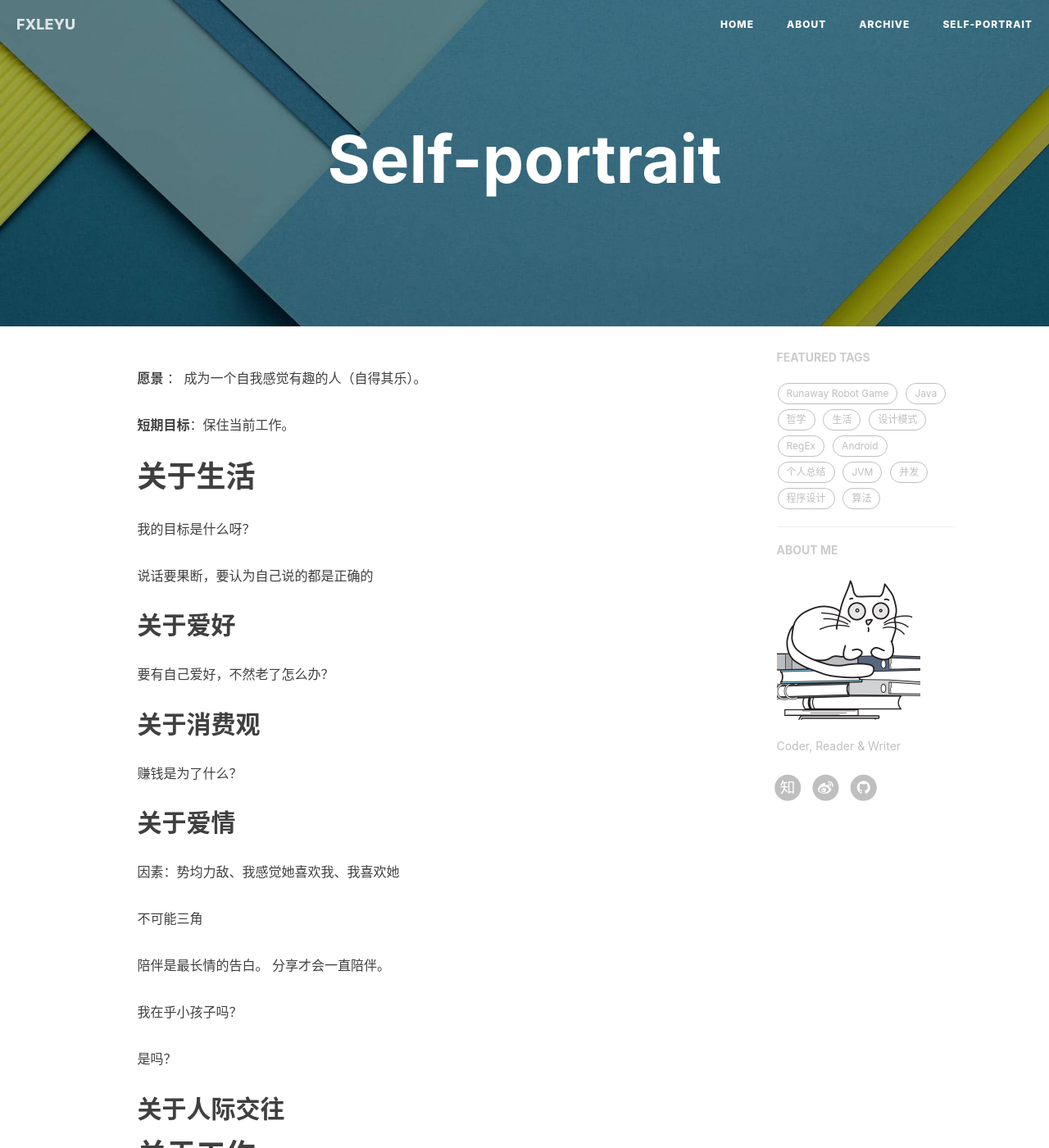
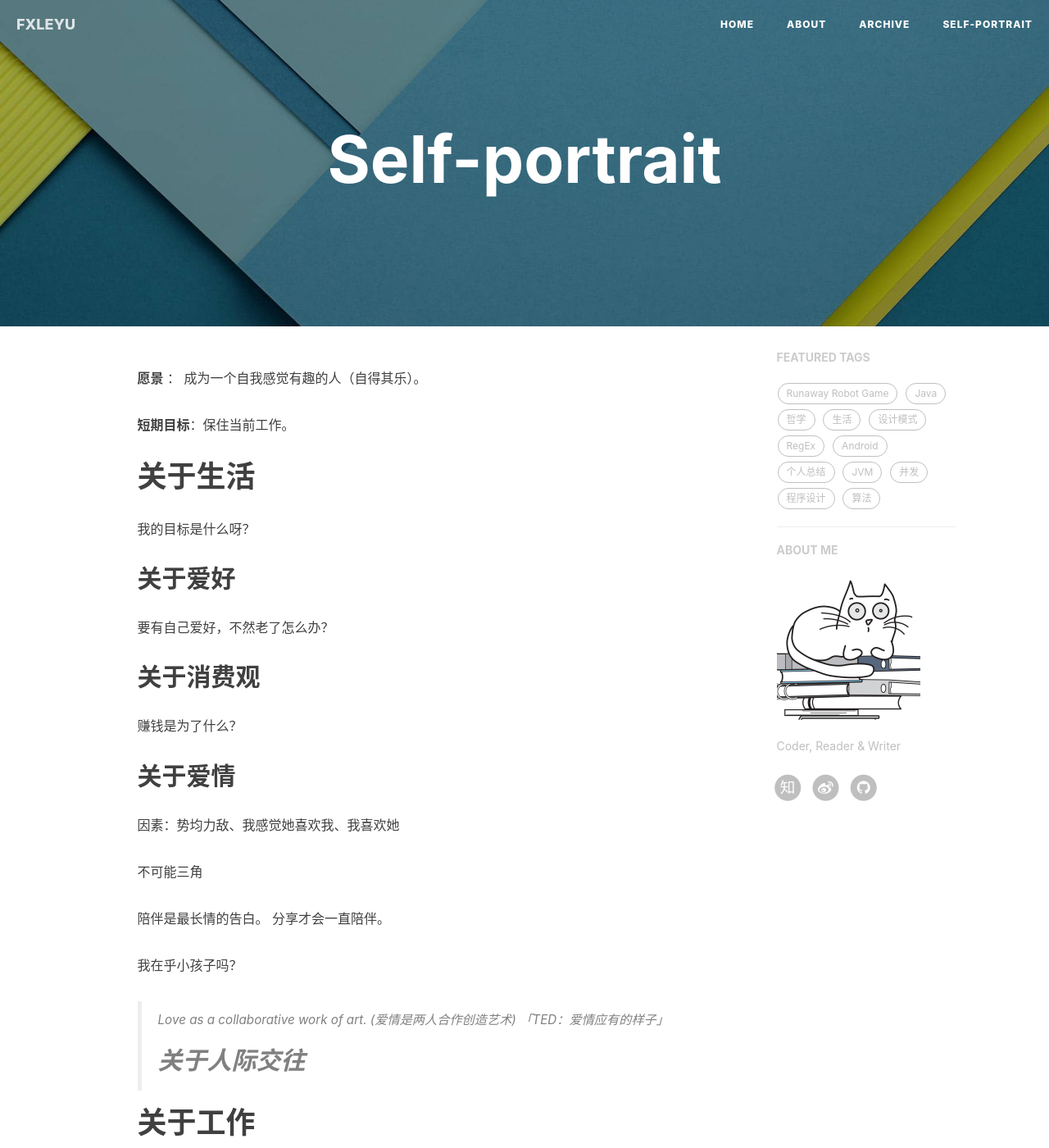
Before and after one commit to fxleyu/fxleyu.github.io, a Jekyll site: the page built from self-portrayal.md, in a window 1280 px wide and 1400 px high. Shown: the whole window at 82% size. Built offline with Jekyll 4.4.1, drawn with Linux system fonts in a browser that asks for light colours; nearby versions of some CDN libraries; comment, search, counter and statistics services are not loaded.

Commit message:
【LOVE】 添加爱情观点
Co-Authored-By: 朱智慧 <fxleyu@qq.com>

```diff
--- a/self-portrayal.md
+++ b/self-portrayal.md
@@ -10,8 +10,6 @@ title: Self-portrait
 
 # 关于生活
 我的目标是什么呀？
-
-说话要果断，要认为自己说的都是正确的
 ## 关于爱好
 要有自己爱好，不然老了怎么办？
 
@@ -29,8 +27,7 @@ title: Self-portrait
 
 我在乎小孩子吗？
 
-是吗？
-
+> Love as a collaborative work of art. (爱情是两人合作创造艺术) 「TED：爱情应有的样子」
 ## 关于人际交往
 
 # 关于工作
```
